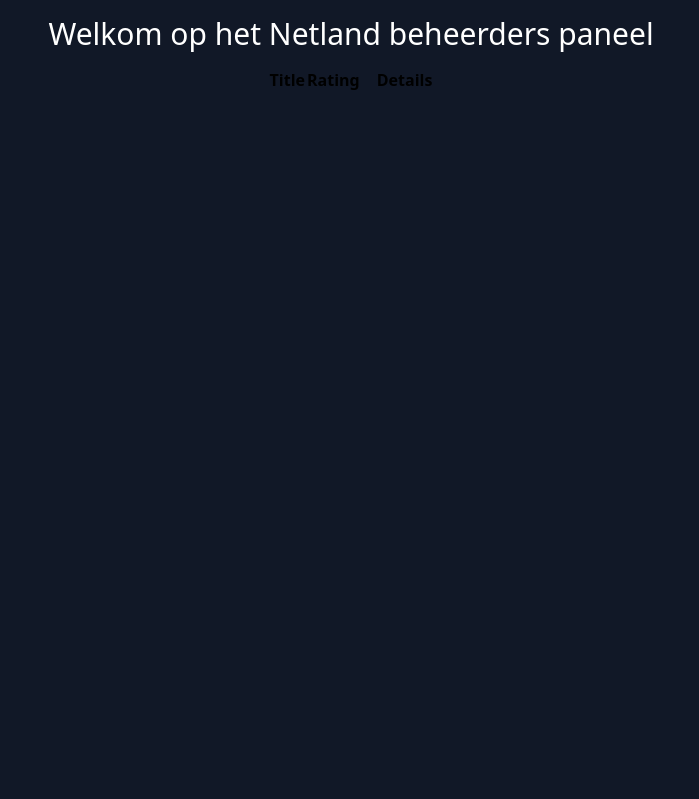
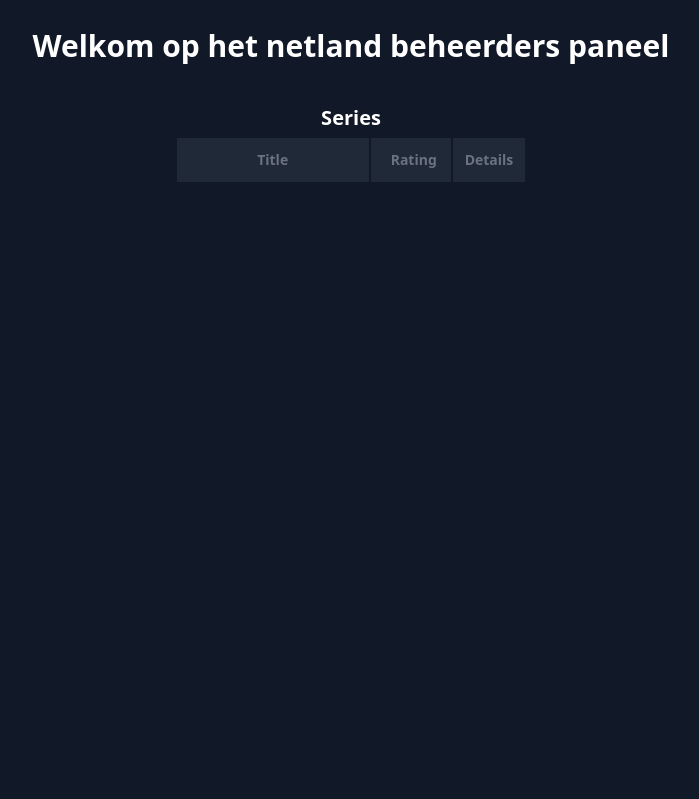
Before and after one commit to ErhanCitil/netland, a Django app: page / in a window 1280 px wide. Shown: the top 799 px of the page, without its empty margins (289-988 px from the left). Before the commit the page ends 90 px from the top, so only its background shows below. Run offline with Django 4.2, Linux system fonts and the light colour scheme; data that the repository does not hold is empty; some libraries are stand-ins or nearby versions.

Commit message:
Improved the front-end & added all the details on the detail page of the series

```diff
--- a/templates/index.html
+++ b/templates/index.html
@@ -1,37 +1,64 @@
+<!DOCTYPE html>
+<html lang="en">
   <head>
-  <title>Netland</title>
-  <script src="https://cdn.tailwindcss.com"></script>
+    <meta charset="UTF-8" />
+    <meta http-equiv="X-UA-Compatible" content="IE=edge" />
+    <meta name="viewport" content="width=device-width, initial-scale=1.0" />
+    <link
+      href="https://unpkg.com/tailwindcss@2.2.4/dist/tailwind.min.css"
+      rel="stylesheet"
+    />
+    <title>Netland!</title>
   </head>
 
-<body class="bg-gray-900">
-  <div class="mt-4">
-    <h1 class="text-white text-3xl text-center">
-      Welkom op het Netland beheerders paneel
+  <body class="bg-gray-900 h-screen w-screen">
+    <h1 class="text-white flex justify-center text-3xl pt-7 font-bold">
+      Welkom op het netland beheerders paneel
     </h1>
-  </div>
 
-  <div class="flex justify-center mt-4">
-    <table>
-
-      <thead>
+    <!-- 2 tables -->
+    <h1 class="font-bold text-white text-xl flex justify-center mt-10 h-5">
+      Series
+    </h1>
+    <div class="flex justify-center mt-3">
+      <!-- Series -->
+      <div class="flex justify-center" style="height: 350px">
+        <!-- Table Series -->
+        <div class="col-span-12 h-screen">
+          <div class="overflow-auto lg:overflow-visible">
+            <table
+              class="table text-gray-400 border-separate space-y-6 text-sm"
+            >
+              <thead class="bg-gray-800 text-gray-500">
                 <tr>
-            <th> Title </th>
-            <th class=""> Rating </th>
-            <th class="pl-4"> Details </th>
+                  <th class="p-3 w-48">Title</th>
+                  <th class="p-3 text-left w-20 pl-5">Rating</th>
+                  <th class="p-3 text-left">Details</th>
                 </tr>
               </thead>
 
-
               {% for serie in series %}
               <tbody>
-
-        <tr>
-          <td class="text-white"> {{ serie.title }} </td>
-          <td class="text-white pl-2"> {{ serie.rating }} </td>
-          <td class="text-white pl-2"> <a href="{% url 'detail' serie.id %}">Bekijk Details</a> </td>
+                <tr class="bg-gray-800">
+                  <td class="p-3">
+                    <div class="flex align-items-center">
+                      <div class="ml-3">
+                        <div class="font-bold">{{ serie.title }}</div>
+                      </div>
+                    </div>
+                  </td>
+                  <td class="p-3 pl-8 font-bold">{{ serie.rating }}</td>
+                  <td class="text-white pl-2">
+                    <a href="{% url 'detail' serie.id %}">Bekijk Details</a>
+                  </td>
                 </tr>
               </tbody>
               {% endfor %}
+
             </table>
           </div>
+        </div>
+      </div>
+    </div>
   </body>
+</html>
```
Also changed, not shown: templates/detail.html (+104 -6 lines). Lines whose indentation alone changed are shown as unchanged.
